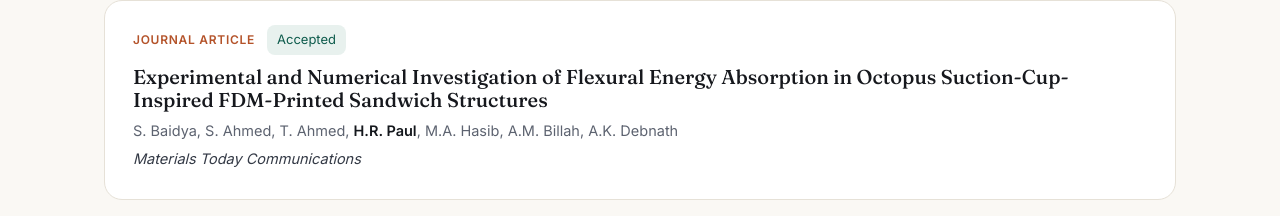
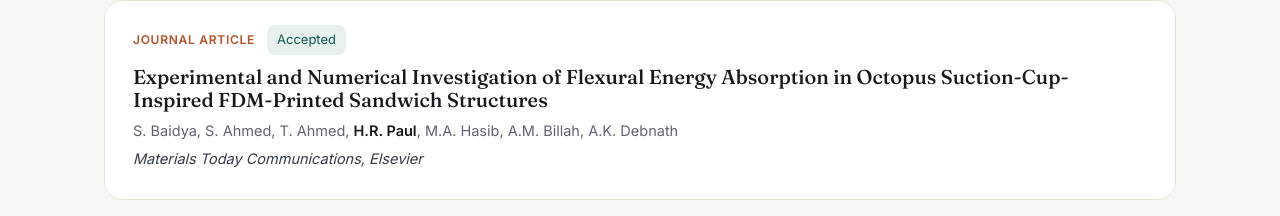
Before and after one commit to Hridam47/hridam-portfolio, a React (Vite) app: page / in a window 1280 px wide. Shown: the part 1038-1254 px from the top of the page. Built offline with nearby package versions, Linux system fonts and the light colour scheme.

Commit message:
Update data.js

```diff
--- a/src/data.js
+++ b/src/data.js
@@ -87,7 +87,7 @@ export const publications = [
     status: 'Accepted',
     title: 'Experimental and Numerical Investigation of Flexural Energy Absorption in Octopus Suction-Cup-Inspired FDM-Printed Sandwich Structures',
     authors: 'S. Baidya, S. Ahmed, T. Ahmed, H.R. Paul, M.A. Hasib, A.M. Billah, A.K. Debnath',
-    venue: 'Materials Today Communications',
+    venue: 'Materials Today Communications, Elsevier',
   },
   {
     type: 'Journal article',
```
